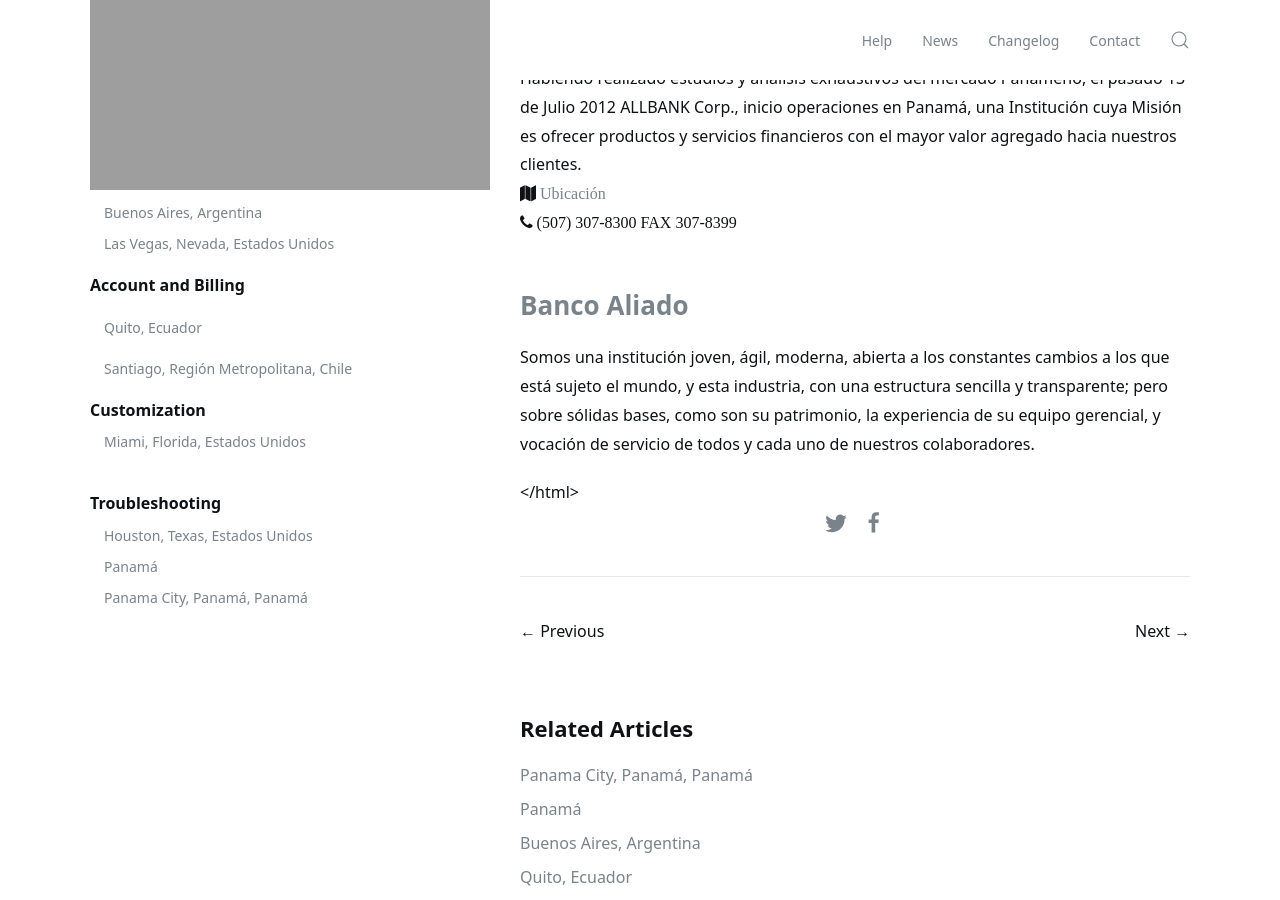
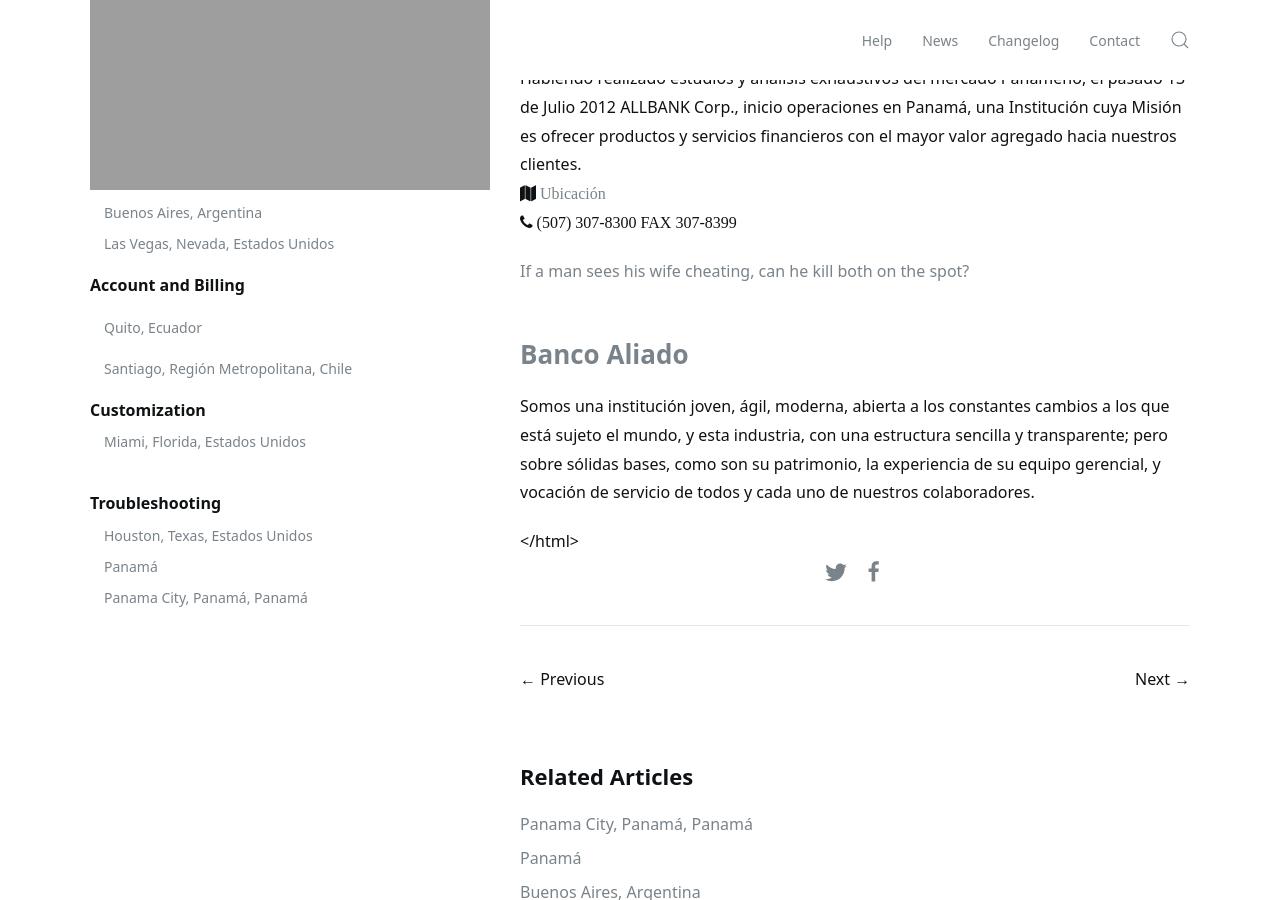
Before and after one commit to jelmii/jelmii.github.io, a Jekyll site: the page built from _docs/quickstart.md, in a window 1280 px wide and 900 px high, scrolled down 510 px. Built offline with Jekyll 4.4.1, drawn with Linux system fonts in a browser that asks for light colours.

Commit message:
Update quickstart.md

```diff
--- a/_docs/quickstart.md
+++ b/_docs/quickstart.md
@@ -16,6 +16,12 @@ tags: featured
 Habiendo realizado estudios y análisis exhaustivos del mercado Panameño, el pasado 13 de Julio 2012 ALLBANK Corp., inicio operaciones en Panamá, una Institución cuya Misión es ofrecer productos y servicios financieros con el mayor valor agregado hacia nuestros clientes.
 <br><i class="fa fa-map"> [Ubicación](https://www.google.com/maps/place/ALLBANK/@8.9797556,-79.5281407,15z/data=!4m5!3m4!1s0x0:0xb6e2b2e0214c9069!8m2!3d8.9797556!4d-79.5281407)</i><br>
 <i class="fa fa-phone"> (507) 307-8300 FAX 307-8399
+<li >
+                <div class="favicon favicon-judaism" title="Mi Yodeya"></div><a href="https://judaism.stackexchange.com/questions/95637/if-a-man-sees-his-wife-cheating-can-he-kill-both-on-the-spot" class="js-gps-track question-hyperlink mb0" data-gps-track="site.switch({ item_type:11, target_site:248 }); posts_hot_network.click({ item_type:2, location:11 })">
+                    If a man sees his wife cheating, can he kill both on the spot?
+                </a>
+
+            </li>
 
 ## [Banco Aliado](https://www.bancoaliado.com)
 Somos una institución joven, ágil, moderna, abierta a los constantes cambios a los que está sujeto el mundo, y esta industria, con una estructura sencilla y transparente; pero sobre sólidas bases, como son su patrimonio, la experiencia de su equipo gerencial, y vocación de servicio de todos y cada uno de nuestros colaboradores.
```
